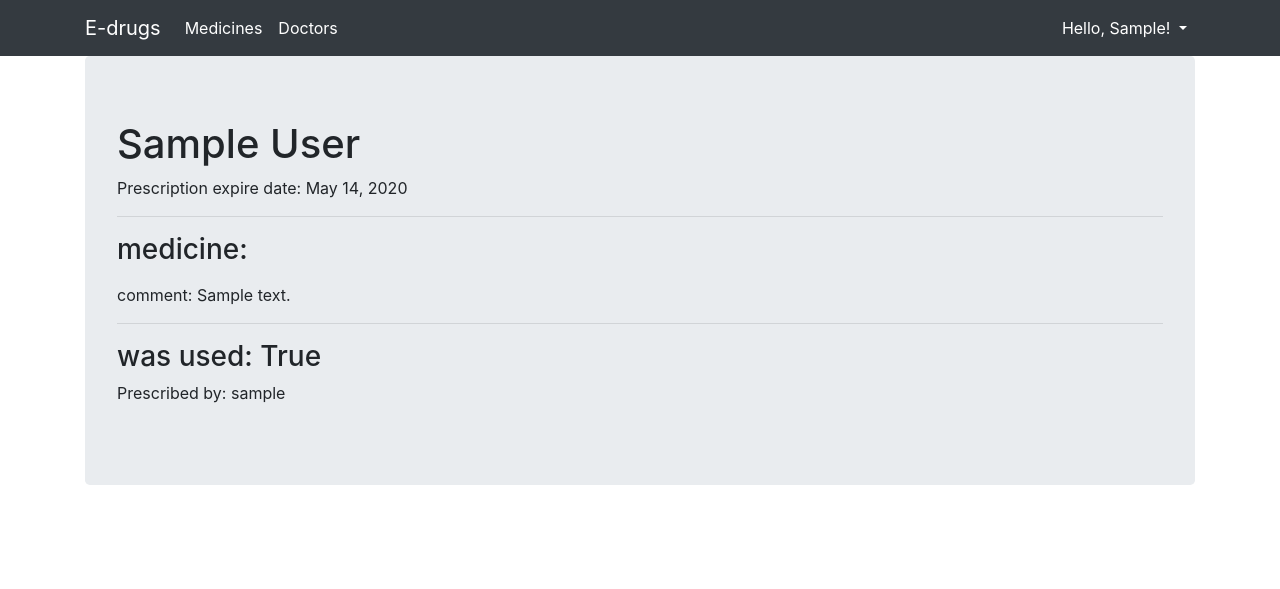
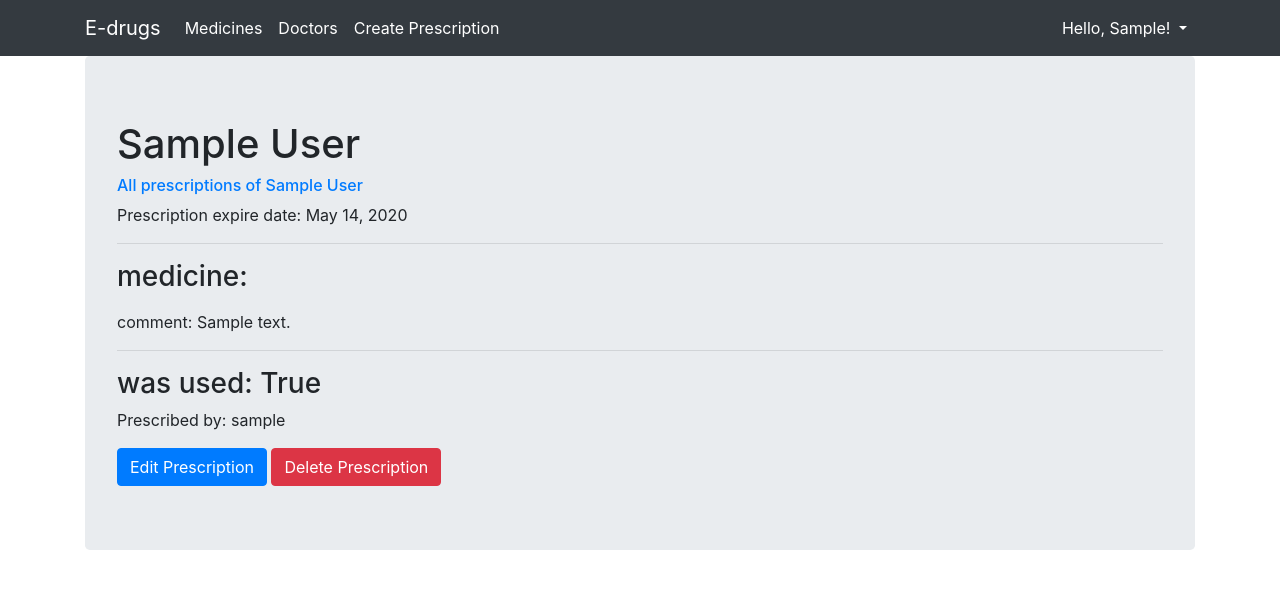
Before and after one commit to KarolinaKDaniel/SDA_project, a Django app: page /prescription-detail/1 in a window 1280 px wide. Shown: the top 589 px of the page. Run offline with Django 4.2, Linux system fonts and the light colour scheme; a user stored in the database is signed in; tables that the repository leaves empty hold one stand-in row (values such as "Sample post"); data that the repository does not hold is empty; some libraries are stand-ins or nearby versions.

Commit message:
added views to logged in doctor and pharmacist

```diff
--- a/final_project/accounts/models.py
+++ b/final_project/accounts/models.py
@@ -1,11 +1,18 @@
 from django.contrib.auth.models import User
 from django.db.models import CharField, Model, CASCADE, ImageField, OneToOneField, ManyToManyField
 from e_drugs.models import Affliction
+
 
 class MyUser(User):
     address = CharField(max_length=256)
     phone = CharField(max_length=20)
     Personal_ID = CharField(max_length=20)
+
+    class Meta:
+        permissions = [
+            ("is_doctor", "Can do logged in doctor tasks"),
+            ("is_pharmacist", "Can do logged in pharmacists tasks"),
+        ]
 
 
 class Doctor(Model):
@@ -20,6 +27,7 @@ class Doctor(Model):
     class Meta:
         ordering = ['my_user__last_name']
 
+
 class Patient(Model):
     doctor = ManyToManyField(Doctor, blank=True)
     my_user = OneToOneField(MyUser, on_delete=CASCADE)
@@ -31,6 +39,7 @@ class Patient(Model):
     class Meta:
         ordering = ['my_user__last_name']
 
+
 class Pharmacist(Model):
     my_user = OneToOneField(MyUser, on_delete=CASCADE)
     credential_id = CharField(max_length=128)
--- a/final_project/accounts/views.py
+++ b/final_project/accounts/views.py
@@ -6,8 +6,10 @@ from django.views.generic import ListView, DetailView, CreateView
 
 from .models import Patient, Doctor
 
+
 class CustomLoginView(LoginView):
     template_name = 'login.html'
+
 
 class PatientCreateView(CreateView):
     template_name = 'patient_form.html'
--- a/final_project/e_drugs/templates/base.html
+++ b/final_project/e_drugs/templates/base.html
@@ -30,6 +30,11 @@
                 <a class="nav-item nav-link active" href="{% url 'doctors-all' %}">
                     Doctors
                 </a>
+                {% if perms.accounts.is_pharmacist or perms.accounts.is_doctor %}
+                <a class="nav-item nav-link active" href="{% url 'prescription-create' %}">
+                    Create Prescription
+                </a>
+                {% endif %}
              </div>
         </div>
          <div class="navbar-nav ml-auto">
@@ -40,6 +45,12 @@
                 {% else %}Hello, {{ user.username }}!{% endif %}
             </a>
             <div class="dropdown-menu dropdown-menu-right">
+
+                {% if perms.accounts.is_pharmacist or perms.accounts.is_doctor %}
+                <a class="dropdown-item text-right" href="#">Profile</a>
+                <a class="dropdown-item text-right" href="{% url 'prescription-list-by-doctor' pk=user.id %}">All Prescriptions</a>
+                {% endif %}
+
                 <a class="dropdown-item text-right" href="{% url 'logout' %}">Logout</a>
             </div>
             {% else %}
--- a/final_project/e_drugs/templates/prescription_detail.html
+++ b/final_project/e_drugs/templates/prescription_detail.html
@@ -3,6 +3,13 @@
 {% block content %}
 
 <h1>{{ patient }}</h1>
+
+{% if perms.accounts.is_pharmacist or perms.accounts.is_doctor %}
+<h6>
+    <a href="{% url 'prescription-list' valid=True pk=2 %}">All prescriptions of {{ patient }}</a>
+</h6>
+{% endif %}
+
 {% if filtered|date:"YmdHis" > now|date:"YmdHis" %}
     <p>
         Prescription expire date: {{ filtered|date:"M d, Y" }}
@@ -28,4 +35,11 @@
 
 <h3>was used: {{ prescription.is_used }}</h3>
 <p>Prescribed by: {{ prescription.prescribed_by }}</p>
+
+{% if perms.accounts.is_pharmacist or perms.accounts.is_doctor %}
+<a class="btn btn-primary" href="{% url 'prescription-update' pk=prescription.id %}">Edit Prescription</a>
+{% endif %}
+{% if perms.accounts.is_pharmacist or perms.accounts.is_doctor %}
+<a class="btn btn-danger" href="{% url 'prescription-delete' pk=prescription.id %}">Delete Prescription</a>
+{% endif %}
 {% endblock %}
--- a/final_project/e_drugs/views.py
+++ b/final_project/e_drugs/views.py
@@ -1,5 +1,6 @@
 import datetime
 
+from django.contrib.auth.mixins import PermissionRequiredMixin, LoginRequiredMixin
 from django.shortcuts import render
 from django.urls import reverse_lazy
 from django.views.generic import ListView, DetailView, CreateView, UpdateView, DeleteView
@@ -73,12 +74,12 @@ class PrescriptionDetailView(DetailView):
         patient_id = Patient.objects.get(id=prescription.patient.id)
         patient = MyUser.objects.get(username=patient_id.my_user)
         context['patient'] = f'{patient.first_name} {patient.last_name}'
+        context['patient_id'] = int(patient_id.id)
 
         valid = prescription.created + datetime.timedelta(days=prescription.valid)
         context['filtered'] = valid
 
         return context
-
 
 
 class PrescriptionListView(ListView):
```
